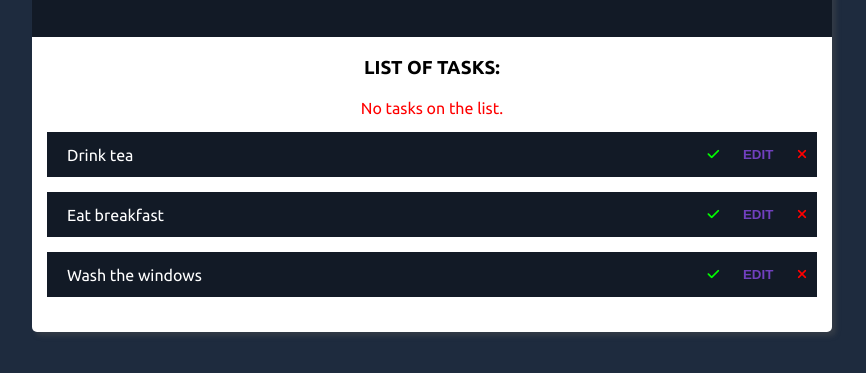
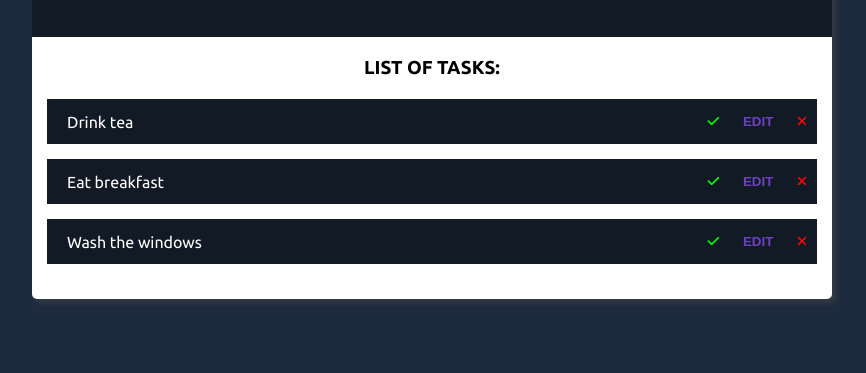
Before and after one commit to Vin-Dave/projectToPortfolio, a plain HTML site: page project#002/index.html in a window 1280 px wide. Shown: the part 255-628 px from the top of the page, without its empty margins (208-1074 px from the left). Drawn offline with Linux system fonts and the light colour scheme.

Commit message:
Update index.html

```diff
--- a/project#002/index.html
+++ b/project#002/index.html
@@ -31,7 +31,7 @@
       </div>
       <div class="todolist">
         <h3>List of tasks:</h3>
-        <p class="error-info">No tasks on the list.</p>
+        <p class="error-info"></p>
         <ul>
           <li data-id="test1">
             Drink tea
```
